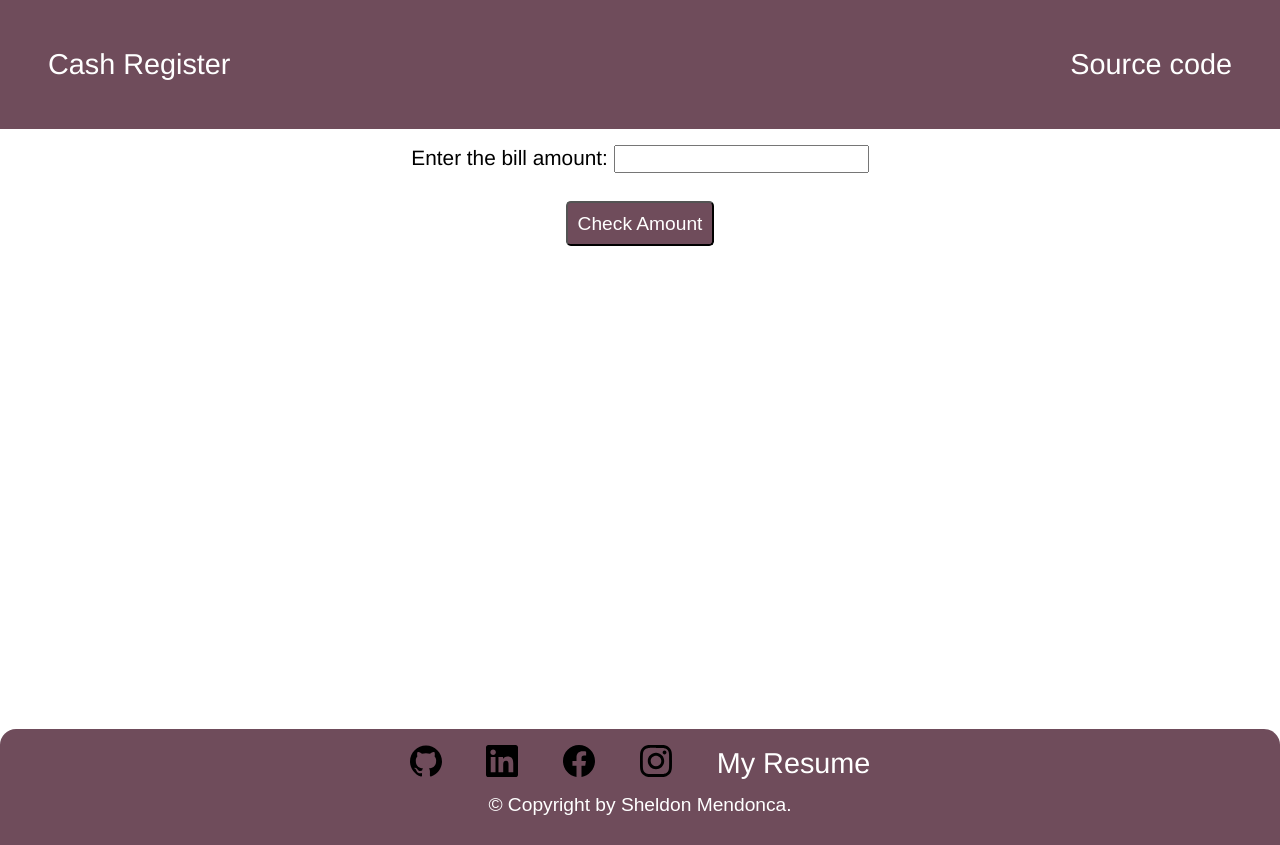
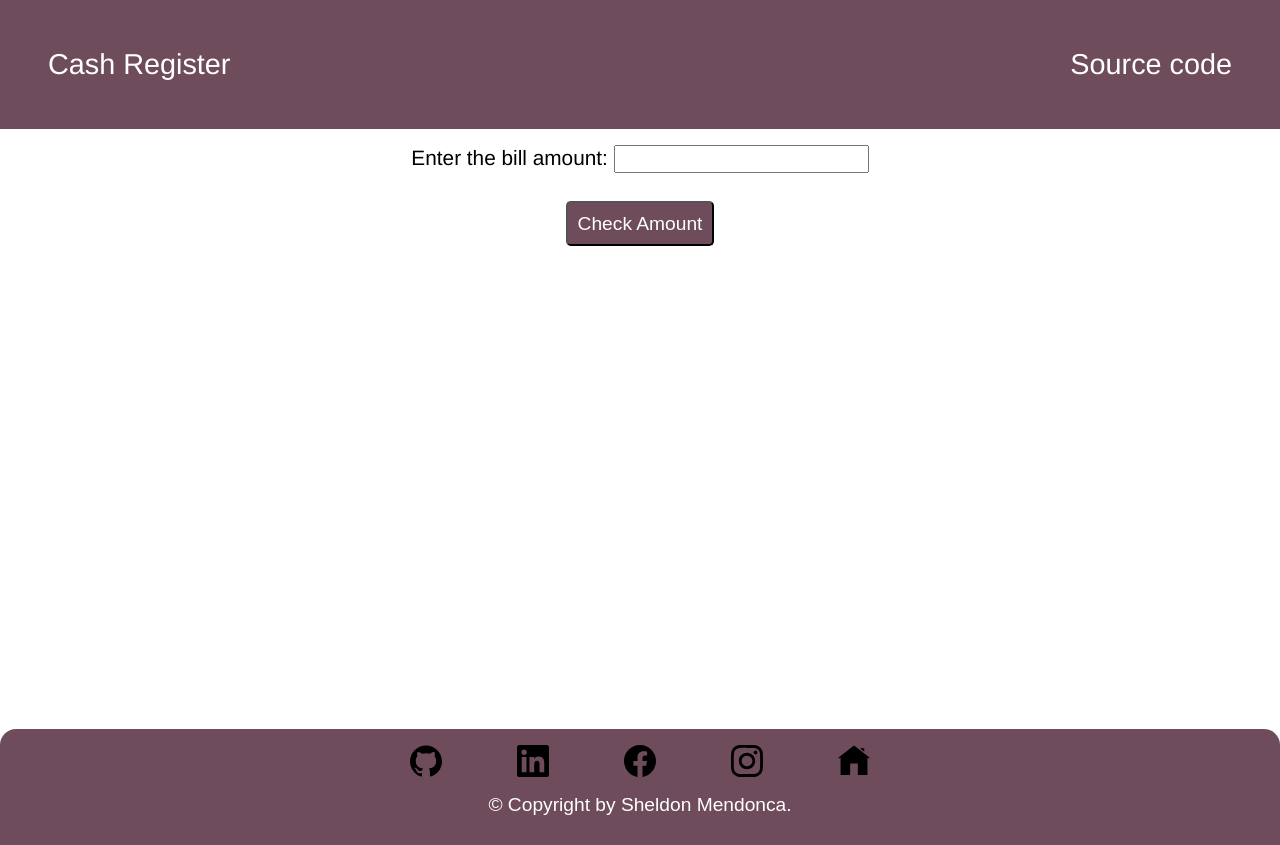
Before and after one commit to sheldomaniac/neogCamp-Mark10-CashRegister, a plain HTML site: page index.html in a window 1280 px wide. Drawn offline with Linux system fonts and the light colour scheme.

Commit message:
Update index.html

```diff
--- a/index.html
+++ b/index.html
@@ -10,7 +10,7 @@
 <header>
     <nav>
         <a href="#" class="cash-register">Cash Register</a>
-        <a href="#" class="source-code">Source code</a>
+        <a href="https://github.com/sheldomaniac/neogCamp-Mark10-CashRegister" class="source-code">Source code</a>
     </nav>
 </header>
 <body>
@@ -65,10 +65,10 @@
     <nav class="footer-nav">
         <div class="social-media">
             <a href="https://github.com/sheldomaniac"><img src="src/images/github.svg" alt="my github link" class="feedback-github fb-images"></a>
-            <a href="https://github.com/sheldomaniac"><img src="src/images/linkedin.svg" alt="my linked-in link" class="feedback-linkedin fb-images"></a>
-            <a href="https://github.com/sheldomaniac"><img src="src/images/facebook.svg" alt="my facebook link" class="feedback-fb fb-images"></a>
-            <a href="https://github.com/sheldomaniac"><img src="src/images/instagram.svg" alt="my insta link" class="feedback-insta fb-images"></a>
-            <a href="https://github.com/sheldomaniac" class="feedback-resume">My Resume</a>
+            <a href="https://www.linkedin.com/in/sheldon-mendonca"><img src="src/images/linkedin.svg" alt="my linked-in link" class="feedback-linkedin fb-images"></a>
+            <a href="https://www.facebook.com/sheldon.mendonca.9/"><img src="src/images/facebook.svg" alt="my facebook link" class="feedback-fb fb-images"></a>
+            <a href="https://www.instagram.com/sheldon_mendonca/"><img src="src/images/instagram.svg" alt="my insta link" class="feedback-insta fb-images"></a>
+            <a href="https://sheldomaniac-portfolio.netlify.app/index.html"><img src="src/images/home.svg" alt="my home page" class="portfolio-page fb-images"></a>
         </div>
     </nav>
     <p class="footer-text">&#169; Copyright by Sheldon Mendonca.</p>
```
